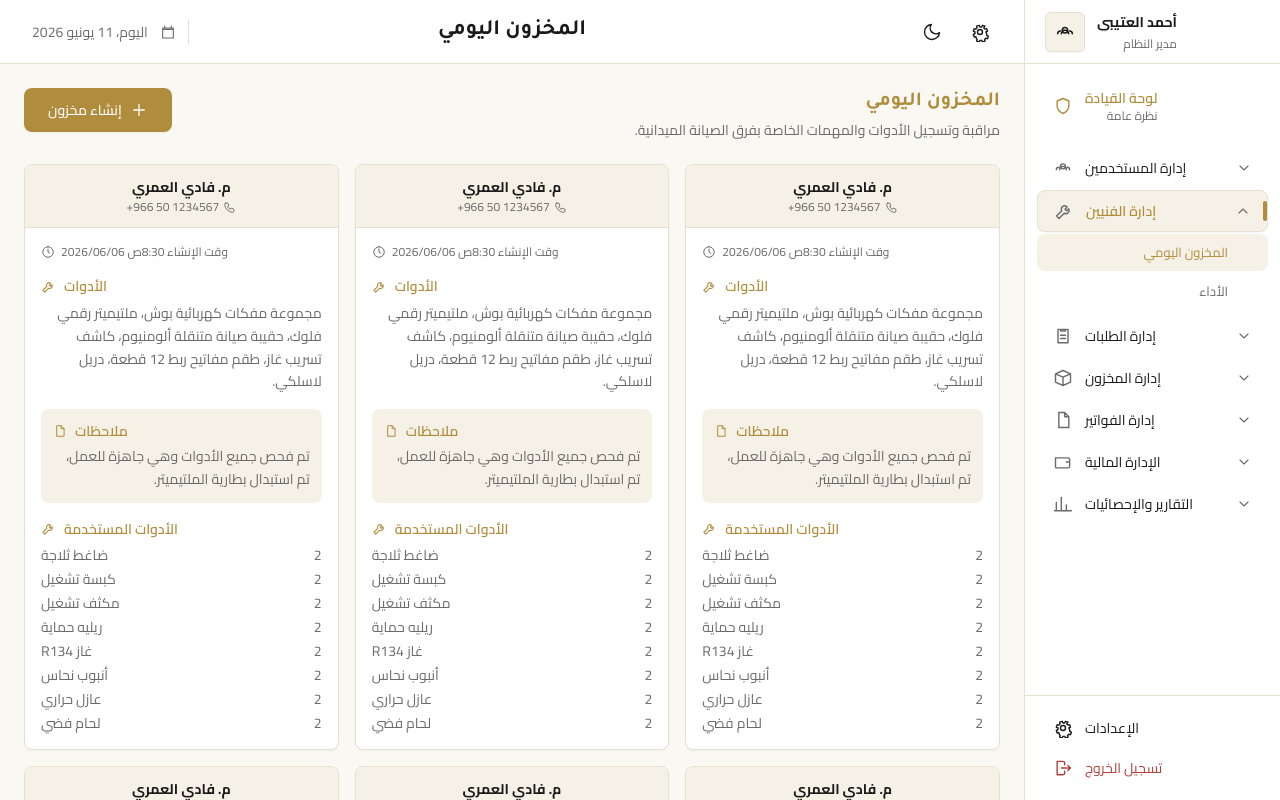
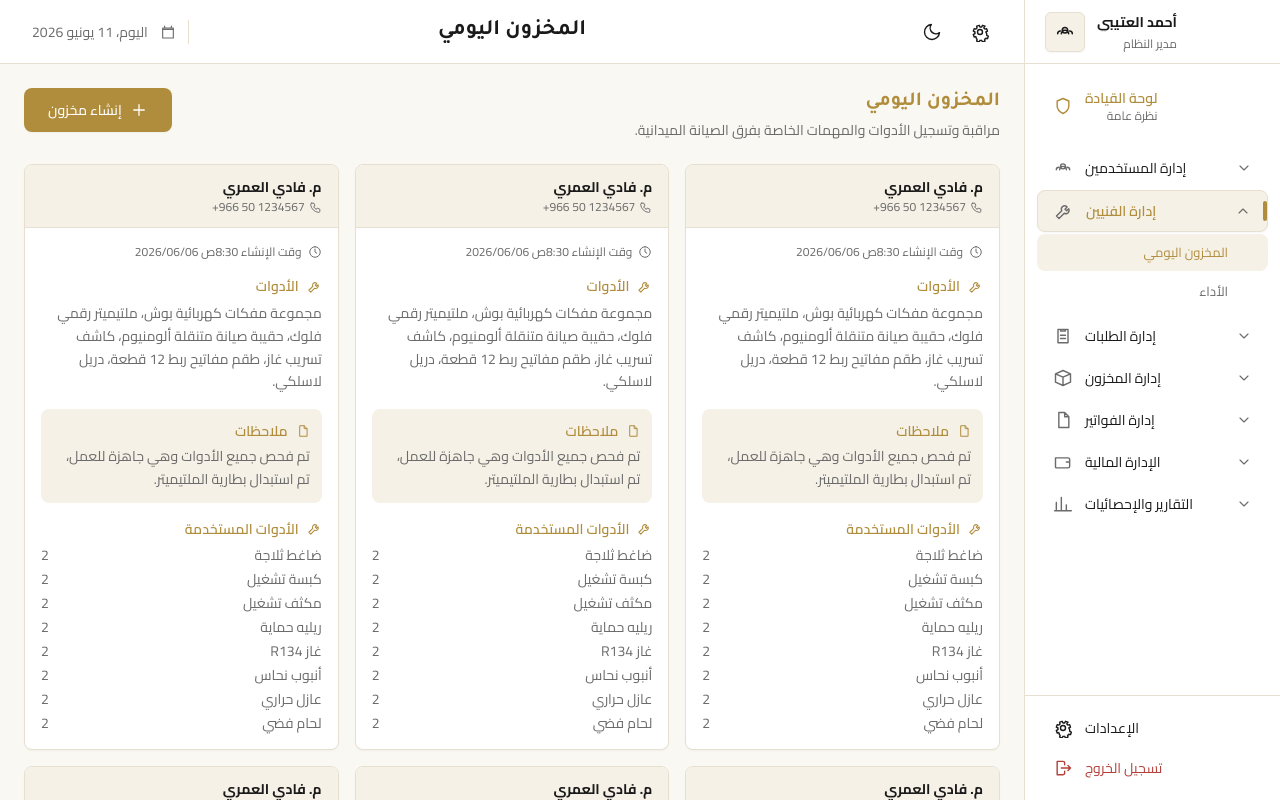
Before and after one commit to Yousef-Hamdan-0/golden-control-2, a Next.js app: page /technicians/inventory in a window 1280 px wide. Shown: the top 800 px of the page. Built offline with nearby package versions, Linux system fonts and the light colour scheme.

Commit message:
Fix RTL alignment in cards

```diff
--- a/src/app/(dashboard)/finance/[[...slug]]/page.tsx
+++ b/src/app/(dashboard)/finance/[[...slug]]/page.tsx
@@ -1,9 +1,10 @@
 import { FinanceScreen } from "@/features/operations/components/OperationsScreens";
 
-export default function FinancePage({
+export default async function FinancePage({
   params,
 }: {
-  params: { slug?: string[] };
+  params: any;
 }) {
-  return <FinanceScreen section={params.slug} />;
+  const { slug } = (await params) as { slug?: string[] };
+  return <FinanceScreen section={slug} />;
 }
--- a/src/app/(dashboard)/inventory/[[...slug]]/page.tsx
+++ b/src/app/(dashboard)/inventory/[[...slug]]/page.tsx
@@ -1,9 +1,10 @@
 import { InventoryScreen } from "@/features/operations/components/OperationsScreens";
 
-export default function InventoryPage({
+export default async function InventoryPage({
   params,
 }: {
-  params: { slug?: string[] };
+  params: any;
 }) {
-  return <InventoryScreen section={params.slug?.[0]} />;
+  const { slug } = (await params) as { slug?: string[] };
+  return <InventoryScreen section={slug?.[0]} />;
 }
--- a/src/components/ui/Card.tsx
+++ b/src/components/ui/Card.tsx
@@ -1,11 +1,12 @@
 import type { HTMLAttributes } from "react";
 import { cn } from "@/lib/utils/cn";
 
-export function Card({ className, ...props }: HTMLAttributes<HTMLDivElement>) {
+export function Card({ className, dir = "rtl", ...props }: HTMLAttributes<HTMLDivElement>) {
   return (
     <div
+      dir={dir}
       className={cn(
-        "rounded-md border border-border bg-surface shadow-card",
+        "rounded-md border border-border bg-surface text-right shadow-card",
         "transition-shadow duration-200 ease-out",
         className,
       )}
@@ -14,11 +15,12 @@ export function Card({ className, ...props }: HTMLAttributes<HTMLDivElement>) {
   );
 }
 
-export function CardHeader({ className, ...props }: HTMLAttributes<HTMLDivElement>) {
+export function CardHeader({ className, dir = "rtl", ...props }: HTMLAttributes<HTMLDivElement>) {
   return (
     <div
+      dir={dir}
       className={cn(
-        "rounded-t-md border-b border-border bg-surface-2 px-4 py-3",
+        "rounded-t-md border-b border-border bg-surface-2 px-4 py-3 text-right",
         className,
       )}
       {...props}
--- a/src/features/technicians/components/DailyInventoryCard.tsx
+++ b/src/features/technicians/components/DailyInventoryCard.tsx
@@ -18,9 +18,9 @@ function formatCreated(iso: string): string {
 
 function SectionTitle({ children }: { children: string }) {
   return (
-    <div className="flex items-center justify-end gap-2 text-sm font-semibold text-gold">
+    <div className="flex items-center gap-2 text-sm font-semibold text-gold">
+      <Icon name="wrench" size={15} />
       <span>{children}</span>
-      <Icon name="wrench" size={15} />
     </div>
   );
 }
@@ -29,19 +29,19 @@ export function DailyInventoryCard({ entry }: { entry: DailyInventory }) {
   return (
     <Card className="flex flex-col overflow-hidden">
       {/* Header: technician */}
-      <div className="border-b border-border bg-surface-2 px-4 py-3 text-center">
+      <div className="border-b border-border bg-surface-2 px-4 py-3 text-right">
         <div className="text-sm font-bold text-content">{entry.technicianName}</div>
-        <div className="mt-0.5 flex items-center justify-center gap-1 text-xs text-content-muted" dir="ltr">
-          {entry.technicianPhone}
+        <div className="mt-0.5 flex items-center gap-1 text-xs text-content-muted">
           <Icon name="phone" size={13} />
+          <span dir="ltr">{entry.technicianPhone}</span>
         </div>
       </div>
 
       <div className="space-y-4 p-4">
         {/* Created time */}
-        <div className="flex items-center justify-end gap-1.5 text-xs text-content-muted">
+        <div className="flex items-center gap-1.5 text-xs text-content-muted">
+          <Icon name="clock" size={14} />
           <span>وقت الإنشاء {formatCreated(entry.createdAt)}</span>
-          <Icon name="clock" size={14} />
         </div>
 
         {/* Tools */}
@@ -52,10 +52,10 @@ export function DailyInventoryCard({ entry }: { entry: DailyInventory }) {
 
         {/* Notes */}
         {entry.notes && (
-          <div className="rounded-md bg-surface-2 p-3 text-right">
-            <div className="mb-1 flex items-center justify-end gap-2 text-sm font-semibold text-gold">
+          <div className="rounded-md bg-surface-2 p-3">
+            <div className="mb-1 flex items-center gap-2 text-sm font-semibold text-gold">
+              <Icon name="file" size={14} />
               <span>ملاحظات</span>
-              <Icon name="file" size={14} />
             </div>
             <p className="text-sm leading-relaxed text-content-muted">{entry.notes}</p>
           </div>
@@ -67,9 +67,9 @@ export function DailyInventoryCard({ entry }: { entry: DailyInventory }) {
             <SectionTitle>الأدوات المستخدمة</SectionTitle>
             <ul className="space-y-1 text-sm">
               {entry.usedTools.map((t, i) => (
-                <li key={i} className="flex items-center justify-between text-content-muted">
-                  <span className="tabular-nums">{t.qty}</span>
+                <li key={i} className="flex items-center justify-between gap-3 text-content-muted">
                   <span>{t.name}</span>
+                  <span className="tabular-nums" dir="ltr">{t.qty}</span>
                 </li>
               ))}
             </ul>
--- a/src/features/technicians/components/DailyInventoryForm.tsx
+++ b/src/features/technicians/components/DailyInventoryForm.tsx
@@ -41,11 +41,11 @@ export function DailyInventoryForm() {
     >
       <Card className="overflow-hidden">
         {/* Info banner */}
-        <div className="flex items-center justify-end gap-2 border-b border-border bg-surface-2 px-4 py-3 text-sm text-content-muted">
-          <span>يرجى التأكد من مطابقة الأدوات المسجّلة مع الواقع الفعلي لعهدة الفني قبل الحفظ.</span>
+        <div className="flex items-center gap-2 border-b border-border bg-surface-2 px-4 py-3 text-sm text-content-muted">
           <span className="flex h-5 w-5 items-center justify-center rounded-full bg-gold text-white">
             <Icon name="alert" size={13} />
           </span>
+          <span>يرجى التأكد من مطابقة الأدوات المسجّلة مع الواقع الفعلي لعهدة الفني قبل الحفظ.</span>
         </div>
 
         <div className="space-y-6 p-6">
--- a/src/features/technicians/components/DailyInventoryScreen.tsx
+++ b/src/features/technicians/components/DailyInventoryScreen.tsx
@@ -58,6 +58,9 @@ export function DailyInventoryScreen() {
 
       {/* Pagination */}
       <div className="flex items-center justify-between gap-3 text-sm text-content-muted">
+        <span>
+          عرض {start}-{end} من أصل {total} فني
+        </span>
         <div className="flex items-center gap-1">
           <Button
             variant="outline"
@@ -91,9 +94,6 @@ export function DailyInventoryScreen() {
             <Icon name="chevron-left" size={16} />
           </Button>
         </div>
-        <span>
-          عرض {start}-{end} من أصل {total} فني
-        </span>
       </div>
     </div>
   );
--- a/src/features/users/components/UserForm.tsx
+++ b/src/features/users/components/UserForm.tsx
@@ -81,11 +81,11 @@ export function UserForm(props: Props) {
     >
       <Card>
         <CardHeader className="flex items-center justify-between">
+          <span className="flex items-center gap-2 text-sm font-semibold text-content">
+            <Icon name="users" size={16} className="text-gold" />
+            بيانات الحساب الجديد
+          </span>
           <span className="text-xs text-content-muted">* جميع الحقول مطلوبة</span>
-          <span className="flex items-center gap-2 text-sm font-semibold text-content">
-            بيانات الحساب الجديد
-            <Icon name="users" size={16} className="text-gold" />
-          </span>
         </CardHeader>
 
         <div className="space-y-8 p-6">
--- a/src/features/users/components/UserKpiCards.tsx
+++ b/src/features/users/components/UserKpiCards.tsx
@@ -40,15 +40,15 @@ export function UserKpiCards() {
     <div className="grid grid-cols-1 gap-4 sm:grid-cols-3">
       {stats.map((s) => (
         <Card key={s.label} className="flex items-center justify-between gap-3 p-4">
-          <div className={cn("flex h-11 w-11 items-center justify-center rounded-md", s.tint)}>
-            <Icon name={s.icon} />
-          </div>
           <div className="text-right">
             <div className="text-2xl font-bold text-content">
               {isLoading ? "—" : s.value}
             </div>
             <div className="text-xs text-content-muted">{s.label}</div>
           </div>
+          <div className={cn("flex h-11 w-11 items-center justify-center rounded-md", s.tint)}>
+            <Icon name={s.icon} />
+          </div>
         </Card>
       ))}
     </div>
```
Also changed, not shown: src/features/dashboard/components/DashboardOverviewScreen.tsx (+19 -17 lines), src/features/operations/components/OperationsScreens.tsx (+15 -15 lines), src/features/users/components/UsersTable.tsx (+5 -5 lines).
